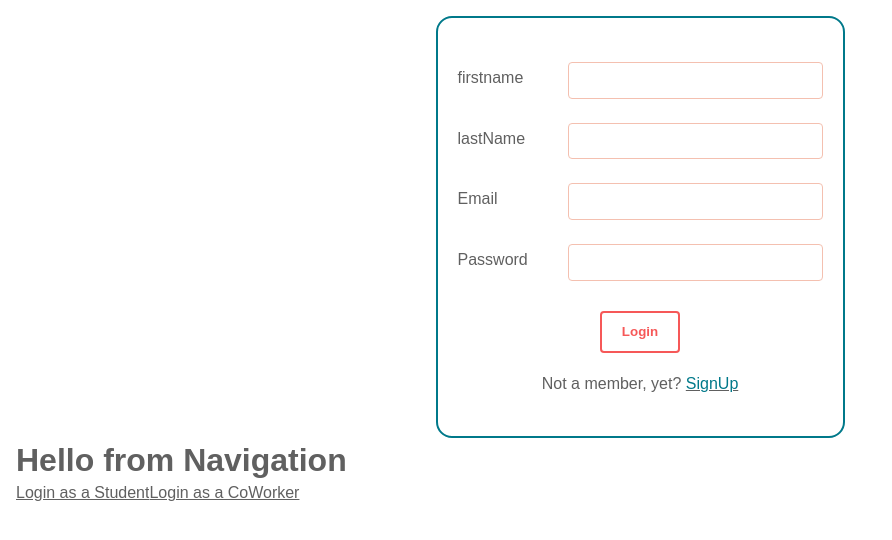
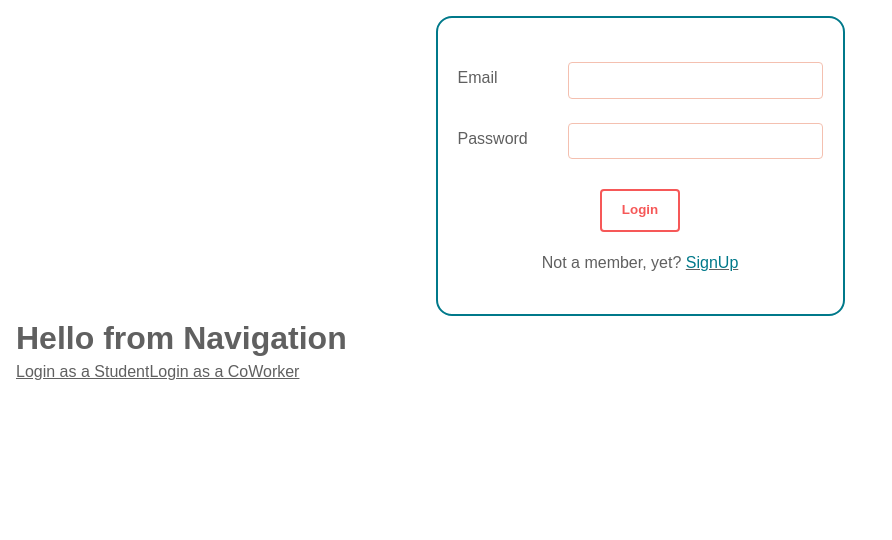
Before and after one commit to SJK-FE-Projects/MollyJob-FE-2024, a React (Vite) app: page /student/login in a window 1280 px wide. Shown: the top 540 px of the page, without its empty margins (0-892 px from the left). Built offline with nearby package versions, Linux system fonts and the light colour scheme; no server answers.

Commit message:
cover letter form page

```diff
--- a/src/Components/AuthForm.jsx
+++ b/src/Components/AuthForm.jsx
@@ -49,7 +49,7 @@ const AuthForm = ({ isLogin = false }) => {
   return (
     <div className={styles.formContainer}>
       <form className={styles.signupForm} onSubmit={handleSubmit}>
-        {isLogin && (
+        {!isLogin && (
           <label>
             <span>firstname</span>
             <input
@@ -62,7 +62,7 @@ const AuthForm = ({ isLogin = false }) => {
           </label>
         )}
 
-        {isLogin && (
+        {!isLogin && (
           <label>
             <span>lastName</span>
             <input
```
